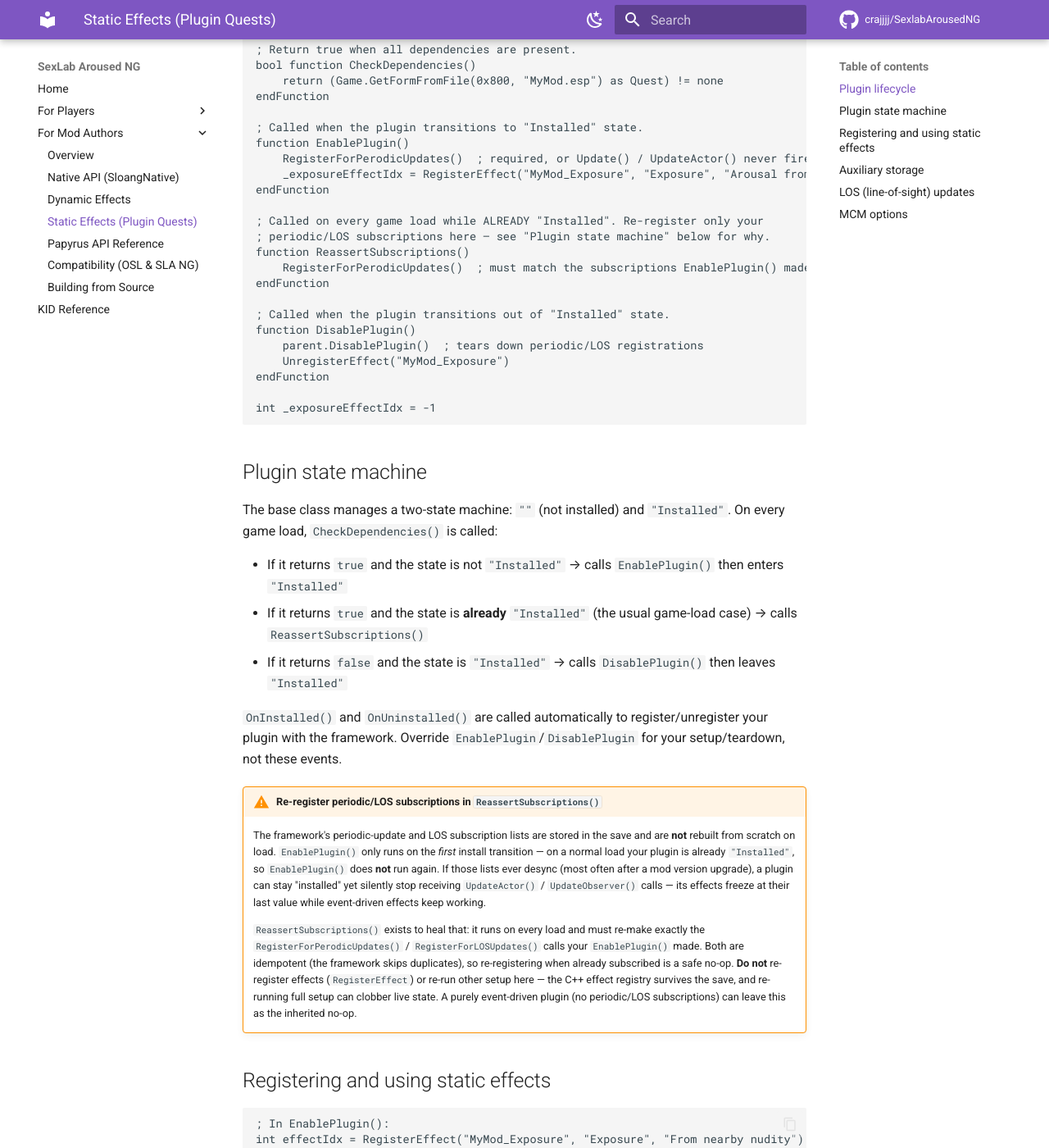
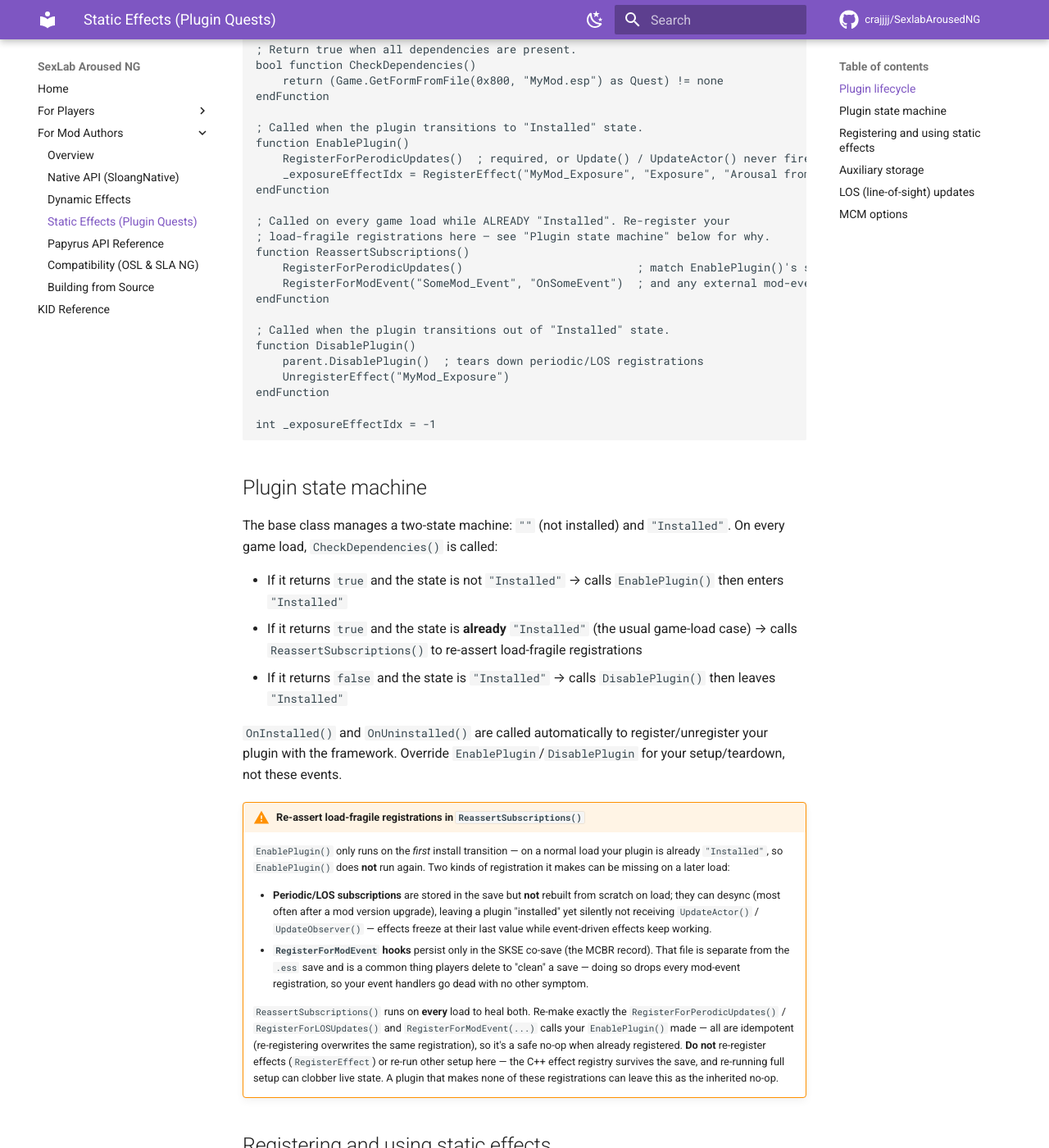
Before and after one commit to crajjjj/SexlabArousedNG, an MkDocs documentation site: the page built from docs/authors/static-effects.md, in a window 1280 px wide and 1400 px high, scrolled down 809 px. Shown: the whole window at 82% size. Built offline with MkDocs 1.6.1 and Material for MkDocs 9.7.7, drawn with Linux system fonts in a browser that asks for light colours; comment, search, counter and statistics services are not loaded.

Commit message:
fix: re-assert plugin mod-event registrations on game load
RegisterForModEvent registrations live in the SKSE co-save (MCBR record), not the .ess save, so they are lost if the co-save goes missing (save managers, manual cleanup, transferring a save without its .skse). EnablePlugin only runs on the install transition, so on a normal load nothing re-establishes them -- a plugin can read as Installed while its SexLab/DD/OStim event hooks are silently dead.

Extend ReassertSubscriptions() (which already runs every load) to re-register each plugin's external mod events alongside the periodic/LOS subscriptions: SexLab (SexLabOrgasm/HookStageStart/HookOrgasmEnd), OStim (via registerOstimEventHandlers), and DD (new override for the DDI_*/vibration events, without resetting live teasingActors state).

Re-registering is idempotent, matching how slaMainScr already re-registers its own public mod events on load. Broaden the sla_PluginBase docstring and author docs to cover the mod-event case.

```diff
--- a/docs/authors/static-effects.md
+++ b/docs/authors/static-effects.md
@@ -42,10 +42,11 @@
     _exposureEffectIdx = RegisterEffect("MyMod_Exposure", "Exposure", "Arousal from nearby nudity")
 endFunction
 
-; Called on every game load while ALREADY "Installed". Re-register only your
-; periodic/LOS subscriptions here — see "Plugin state machine" below for why.
+; Called on every game load while ALREADY "Installed". Re-register your
+; load-fragile registrations here — see "Plugin state machine" below for why.
 function ReassertSubscriptions()
-    RegisterForPerodicUpdates()  ; must match the subscriptions EnablePlugin() made
+    RegisterForPerodicUpdates()                          ; match EnablePlugin()'s subscriptions
+    RegisterForModEvent("SomeMod_Event", "OnSomeEvent")  ; and any external mod-event hooks
 endFunction
 
 ; Called when the plugin transitions out of "Installed" state.
@@ -62,15 +63,18 @@
 The base class manages a two-state machine: `""` (not installed) and `"Installed"`. On every game load, `CheckDependencies()` is called:
 
 - If it returns `true` and the state is not `"Installed"` → calls `EnablePlugin()` then enters `"Installed"`
-- If it returns `true` and the state is **already** `"Installed"` (the usual game-load case) → calls `ReassertSubscriptions()`
+- If it returns `true` and the state is **already** `"Installed"` (the usual game-load case) → calls `ReassertSubscriptions()` to re-assert load-fragile registrations
 - If it returns `false` and the state is `"Installed"` → calls `DisablePlugin()` then leaves `"Installed"`
 
 `OnInstalled()` and `OnUninstalled()` are called automatically to register/unregister your plugin with the framework. Override `EnablePlugin`/`DisablePlugin` for your setup/teardown, not these events.
 
-!!! warning "Re-register periodic/LOS subscriptions in `ReassertSubscriptions()`"
-    The framework's periodic-update and LOS subscription lists are stored in the save and are **not** rebuilt from scratch on load. `EnablePlugin()` only runs on the *first* install transition — on a normal load your plugin is already `"Installed"`, so `EnablePlugin()` does **not** run again. If those lists ever desync (most often after a mod version upgrade), a plugin can stay "installed" yet silently stop receiving `UpdateActor()` / `UpdateObserver()` calls — its effects freeze at their last value while event-driven effects keep working.
+!!! warning "Re-assert load-fragile registrations in `ReassertSubscriptions()`"
+    `EnablePlugin()` only runs on the *first* install transition — on a normal load your plugin is already `"Installed"`, so `EnablePlugin()` does **not** run again. Two kinds of registration it makes can be missing on a later load:
 
-    `ReassertSubscriptions()` exists to heal that: it runs on every load and must re-make exactly the `RegisterForPerodicUpdates()` / `RegisterForLOSUpdates()` calls your `EnablePlugin()` made. Both are idempotent (the framework skips duplicates), so re-registering when already subscribed is a safe no-op. **Do not** re-register effects (`RegisterEffect`) or re-run other setup here — the C++ effect registry survives the save, and re-running full setup can clobber live state. A purely event-driven plugin (no periodic/LOS subscriptions) can leave this as the inherited no-op.
+    - **Periodic/LOS subscriptions** are stored in the save but **not** rebuilt from scratch on load; they can desync (most often after a mod version upgrade), leaving a plugin "installed" yet silently not receiving `UpdateActor()` / `UpdateObserver()` — effects freeze at their last value while event-driven effects keep working.
+    - **`RegisterForModEvent` hooks** persist only in the SKSE co-save (the MCBR record). That file is separate from the `.ess` save and is a common thing players delete to "clean" a save — doing so drops every mod-event registration, so your event handlers go dead with no other symptom.
+
+    `ReassertSubscriptions()` runs on **every** load to heal both. Re-make exactly the `RegisterForPerodicUpdates()` / `RegisterForLOSUpdates()` and `RegisterForModEvent(...)` calls your `EnablePlugin()` made — all are idempotent (re-registering overwrites the same registration), so it's a safe no-op when already registered. **Do not** re-register effects (`RegisterEffect`) or re-run other setup here — the C++ effect registry survives the save, and re-running full setup can clobber live state. A plugin that makes none of these registrations can leave this as the inherited no-op.
 
 ## Registering and using static effects
 
```
Also changed, not shown: 8 other files.
